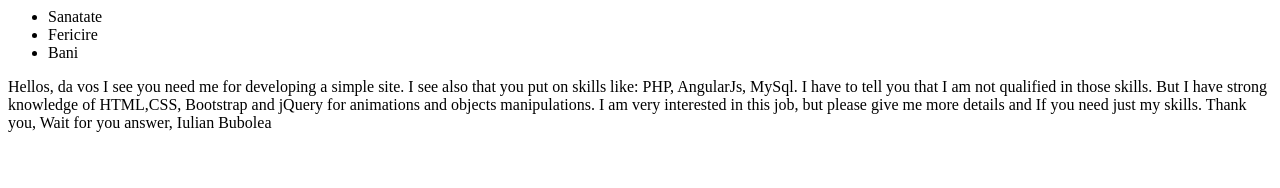
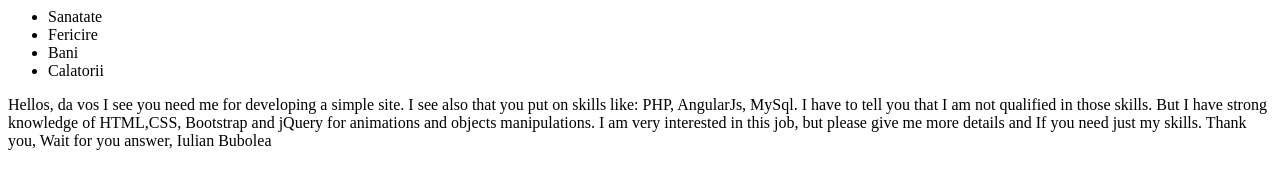
Before and after one commit to webimdesign/testGit, a plain HTML site: page index.html in a window 1280 px wide. Drawn offline with Linux system fonts and the light colour scheme.

Commit message:
Am adaugat la lista si 'Calatorii' pentru ca voi calatorii mult

```diff
--- a/index.html
+++ b/index.html
@@ -2,6 +2,7 @@
   <li>Sanatate</li>
   <li>Fericire</li>
   <li>Bani</li>
+  <li>Calatorii</li>
 </ul>
 <p>
     Hellos, da vos
@@ -14,4 +15,5 @@ I am very interested in this job, but please give me more details and If you nee
 Thank you,
 Wait for you answer,
 Iulian Bubolea
+
   </p>
```
